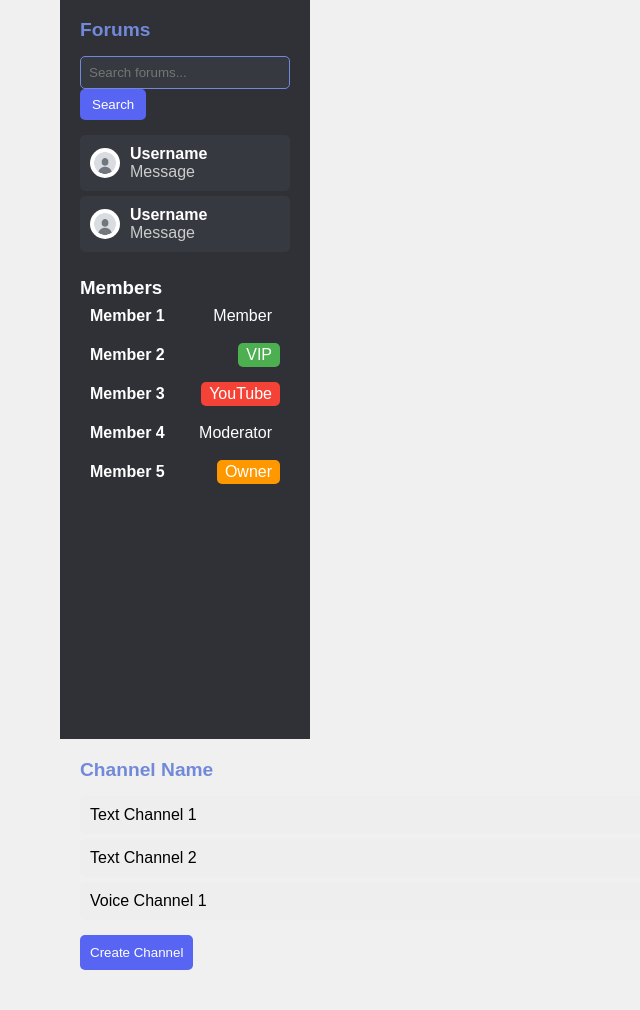
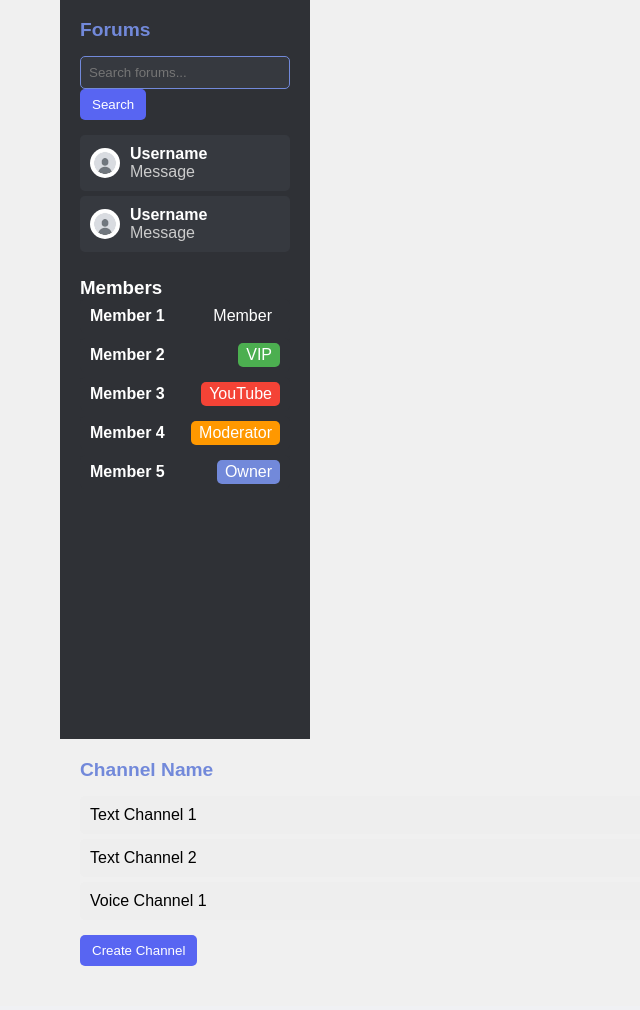
Before and after one commit to ChamPoingYT/Ultimate, a PHP site: page / in a window 1280 px wide. Shown: the part 167-1177 px from the top of the page, without its empty margins (0-640 px from the left). After the commit the page ends 1133 px from the top, so only its background shows below. Run offline with PHP 8.4, Linux system fonts and the light colour scheme.

Commit message:
Update styles.css

```diff
--- a/styles.css
+++ b/styles.css
@@ -192,8 +192,12 @@ body {
     background-color: #f44336;
 }
 
+.member-moderator {
+    background-color: #ff9800;
+}
+
 .member-owner {
-    background-color: #ff9800;
+    background-color: #7289da;
 }
 
 .main-content {
@@ -228,7 +232,7 @@ body {
     background-color: #5865f2;
     color: #fff;
     border: none;
-    padding: 10px;
+    padding: 8px 12px;
     border-radius: 5px;
     cursor: pointer;
     margin-top: 10px;
```
